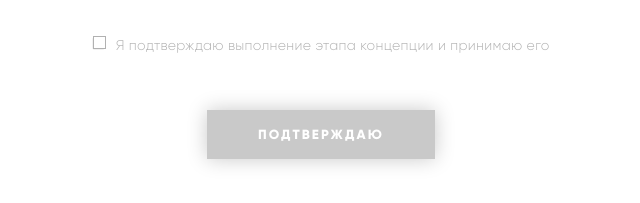
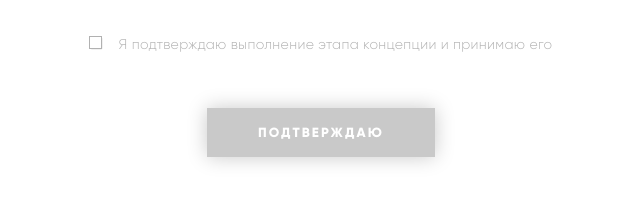
Before and after one commit to Olexiy-repin/akt-rezart, a website: page src/html/index.html in a window 768 px wide. Shown: the part 898-1101 px from the top of the page, 63-703 px from the left. Drawn offline with nearby package versions, Linux system fonts and the light colour scheme; files that its build step writes are made by us from their sources; files whose address does not match are found by name; a web font is replaced by a local one.

Commit message:
centered checkbox

```diff
--- a/src/sass/_form.scss
+++ b/src/sass/_form.scss
@@ -123,7 +123,8 @@
 }
 
 .access-checkbox-label {
-  display: block;
+  display: flex;
+  align-items: center;
   margin-bottom: 3.5rem;
 }
 
@@ -138,7 +139,6 @@
     display: block;
     position: absolute;
     top: 0;
-    left: .1rem;
     width: .7rem;
     height: .7rem;
     outline: 1px solid #000;
@@ -226,6 +226,10 @@
   .access-btn {
     padding: 1rem 3.2rem;
   }
+
+  .checkbox-input {
+    margin-right: 1rem;
+  }
 }
 
 @media (min-width: 768px) and (max-width: 1200px) {
@@ -242,4 +246,8 @@
   .signature-block .contract-executors-container {
     width: 17rem;
   }
+
+  .checkbox-input {
+    margin-right: 1rem;
+  }
 }
```
Also changed, not shown: dist/style.css.
